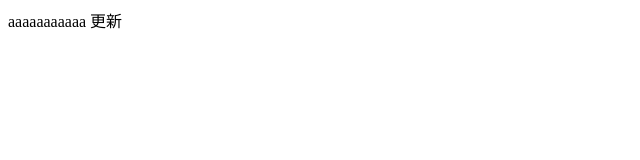
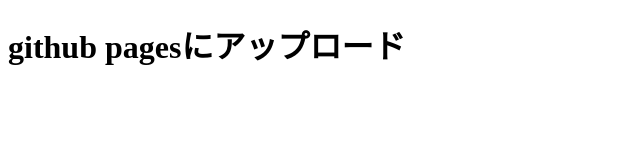
Before and after one commit to suuunaru/suuunaru.github.io, a plain HTML site: page index.html in a window 1280 px wide. Shown: the whole page, without its empty margins (0-640 px from the left). Drawn offline with Linux system fonts and the light colour scheme.

Commit message:
index.htmlを更新

```diff
--- a/index.html
+++ b/index.html
@@ -1,12 +1,11 @@
 <!DOCTYPE html>
-<html lang="en">
+<html lang="ja">
 <head>
     <meta charset="UTF-8">
     <meta name="viewport" content="width=device-width, initial-scale=1.0">
-    <title>Document</title>
+    <title>github pagesにアップロード</title>
 </head>
 <body>
-    aaaaaaaaaaa
-    更新
+<h1>github pagesにアップロード</h1>
 </body>
 </html>
```
